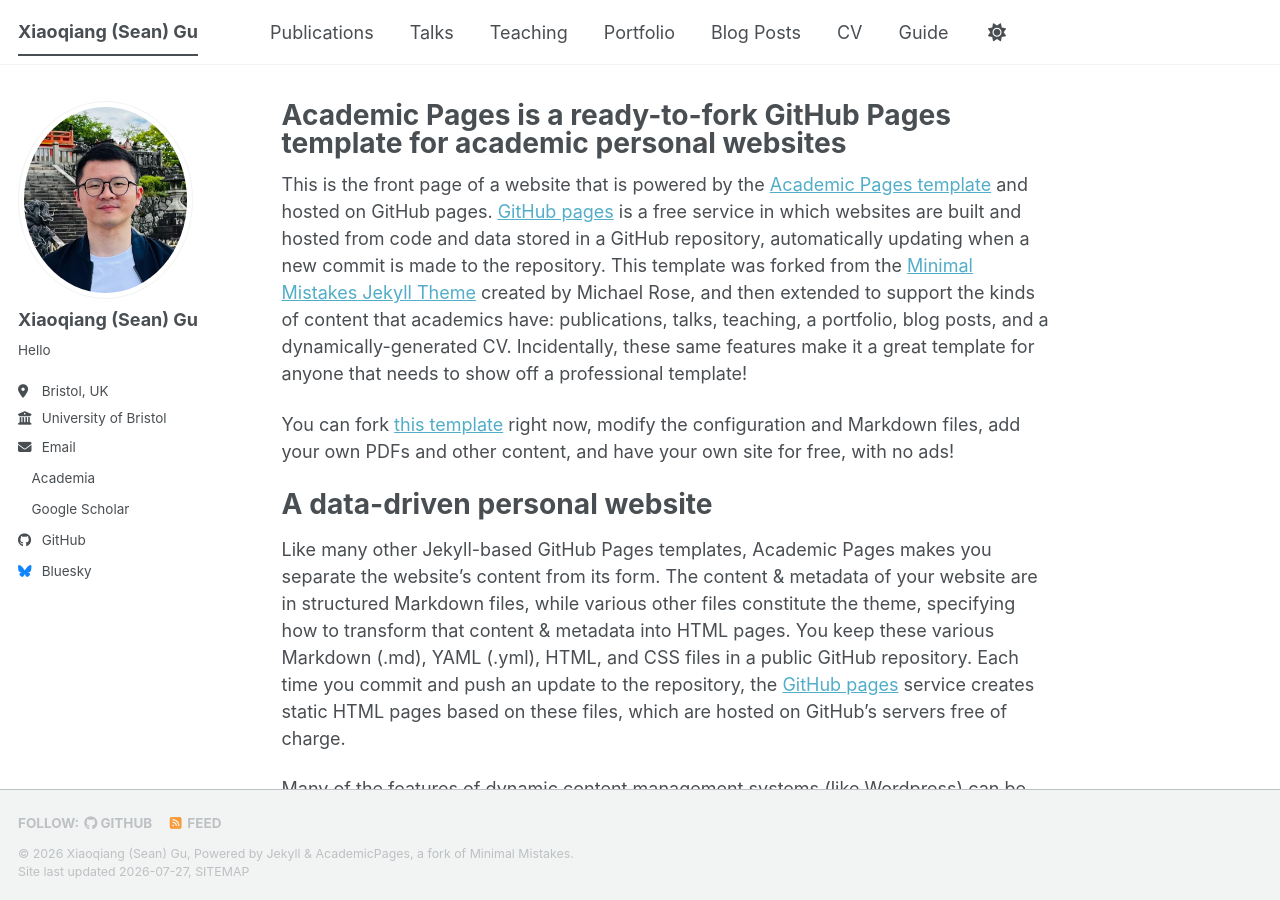
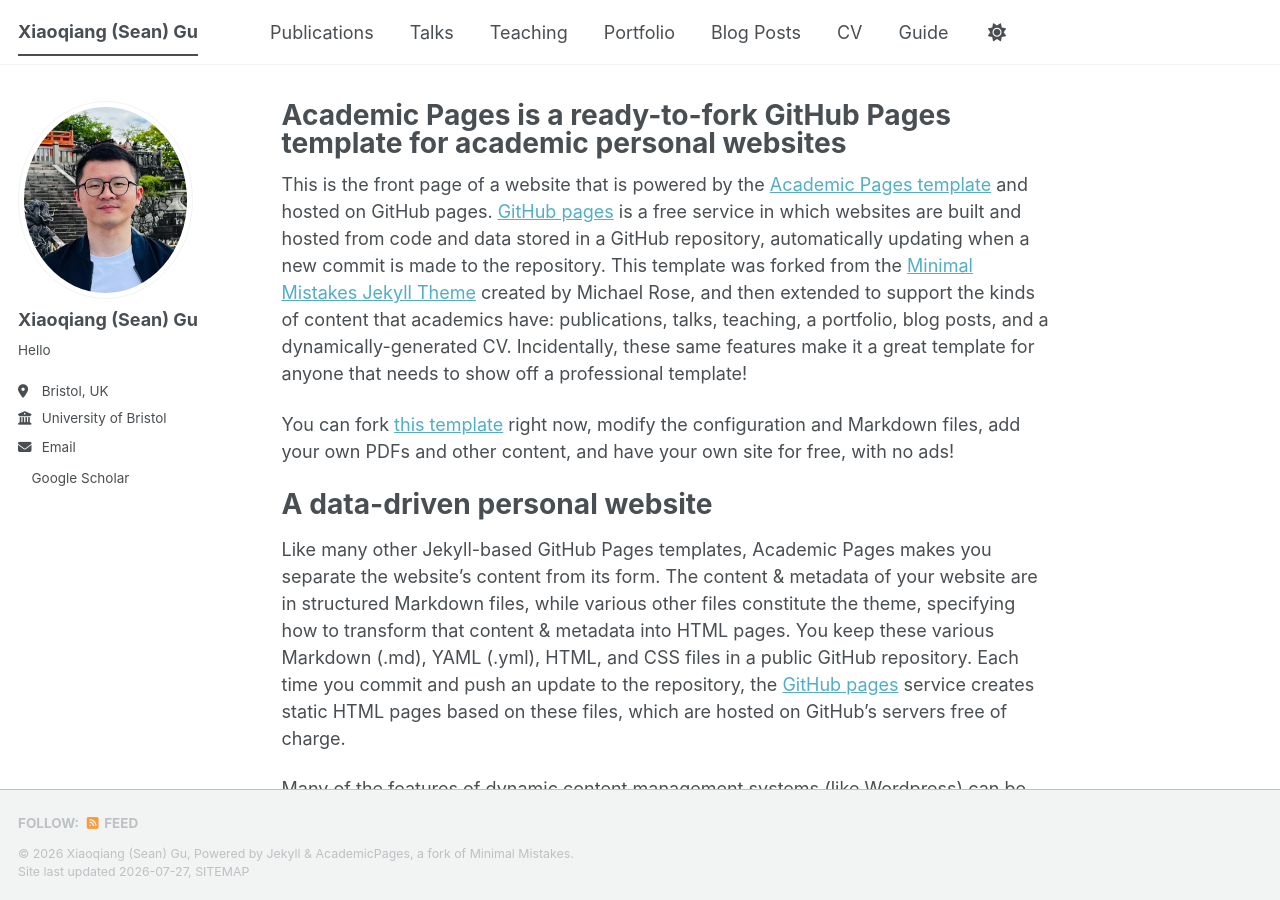
Before and after one commit to xiaoqiang-gu/xiaoqiang-gu.github.io, a Jekyll site: the page built from _pages/about.md, in a window 1280 px wide and 900 px high. Built offline with Jekyll 4.4.1, drawn with Linux system fonts in a browser that asks for light colours; a style sheet for code colours, icons or effects is not loaded; part of the change alters nothing that is shown.

Commit message:
Update _config.yml

```diff
--- a/_config.yml
+++ b/_config.yml
@@ -33,7 +33,7 @@ author:
   email            : "sean.gu AT bristol.ac.uk"
 
   # Academic websites
-  academia         : "https://research-information.bris.ac.uk/en/persons/xiaoqiang-sean-gu/"
+  academia         : # URL "https://research-information.bris.ac.uk/en/persons/xiaoqiang-sean-gu/"
   arxiv            : # URL - Update with the correct link to your profile
   googlescholar    : "https://scholar.google.com/citations?user=Wu2lsugAAAAJ&hl=en"
   inspire-hep      : # URL
@@ -51,13 +51,13 @@ author:
   bitbucket        : # Username - Update with your username on the site
   codepen          : # Username
   dribbble         : # Username
-  github           : "academicpages"
+  github           : # URL
   kaggle           : # Username
   stackoverflow    : # User number or user number and name (i.e., use "1" or "1/jeff-atwood")
 
   # Social media
   artstation       : # Username
-  bluesky          : "bsky.app" # Replace this with you Bluesky username
+  bluesky          : # Username "bsky.app" # Replace this with you Bluesky username
   facebook         : # Username
   flickr           : # Username
   foursquare       : # Username
```
